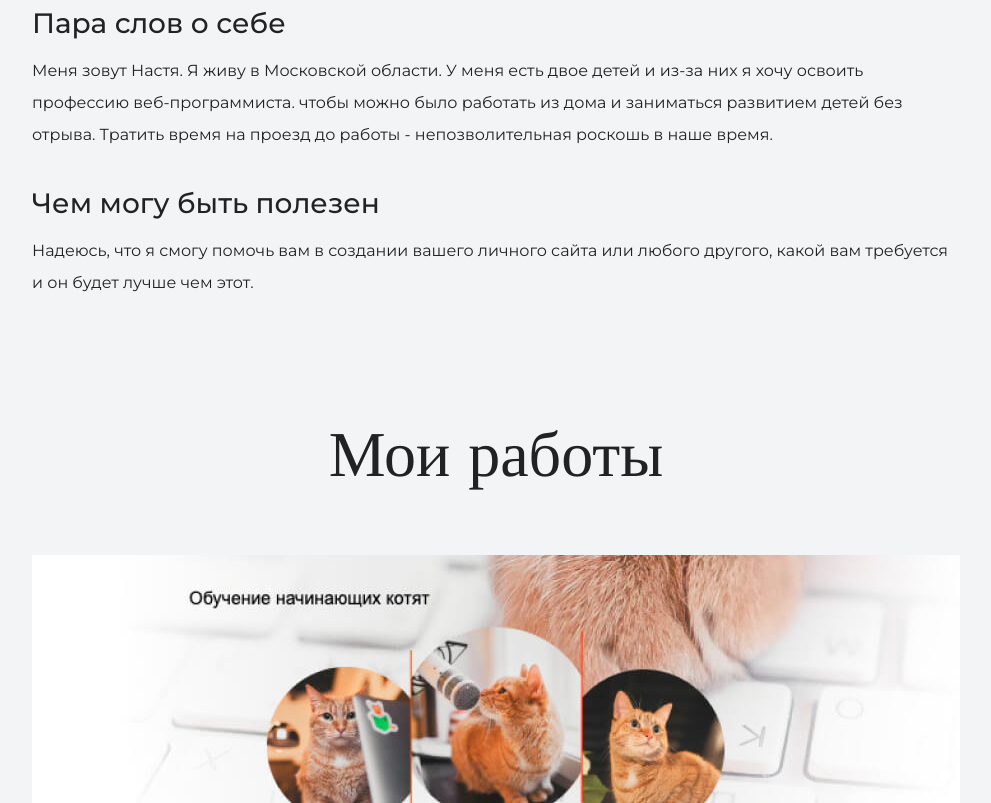
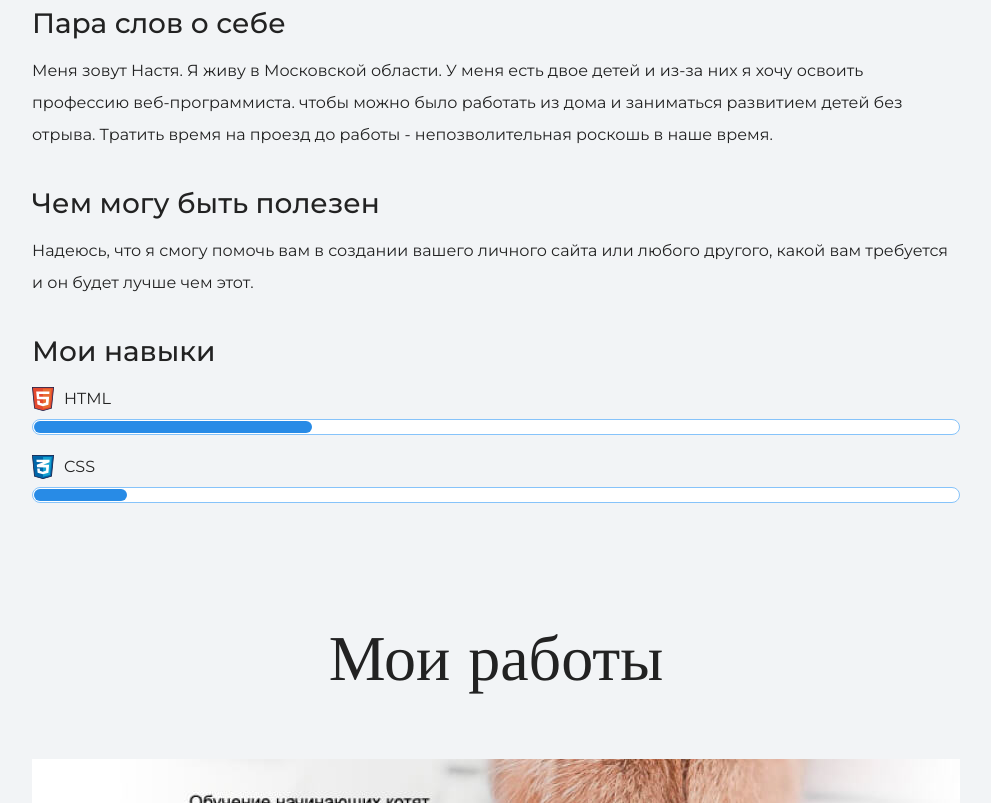
Before and after one commit to LittleJoAna/Project_HTMLCSS_1, a plain HTML site: page index.html in a window 1280 px wide. Shown: the part 1748-2551 px from the top of the page, without its empty margins (144-1135 px from the left). Drawn offline with nearby package versions, Linux system fonts and the light colour scheme.

Commit message:
Добавляет навыки

```diff
--- a/index.html
+++ b/index.html
@@ -28,11 +28,33 @@
       <figure class="user-image">
   <img src="files/user.jpg" width="928" height="536" alt="Фотография Неопознанного Енота">
 </figure>
+<div>
       <h3>Пара слов о себе</h3>
       <p>Меня зовут Настя. Я живу в Московской области. У меня есть двое детей и из-за них я хочу освоить профессию веб-программиста. чтобы можно было работать из дома и заниматься развитием детей без отрыва.
       Тратить время на проезд до работы - непозволительная роскошь в наше время.</p>
+</div>
+<div>
       <h3>Чем могу быть полезен</h3>
       <p>Надеюсь, что я смогу помочь вам в создании вашего личного сайта или любого другого, какой вам требуется и он будет лучше чем этот.</p>
+</div>
+<div class="skills">
+  <h3>Мои навыки</h3>
+  <dl class="skills-list">
+    <dt class="skill-html">
+      HTML
+    </dt>
+    <dd class="level"><div style="width: 30%;">
+30%
+    </div></dd>
+  <dt class="skill-css">
+    CSS
+  </dt>
+  <dd class="level"><div style="width: 10%;">
+10%
+  </div></dd>
+  </dl>
+</div>
+
 </div>
     </section>
 
```
